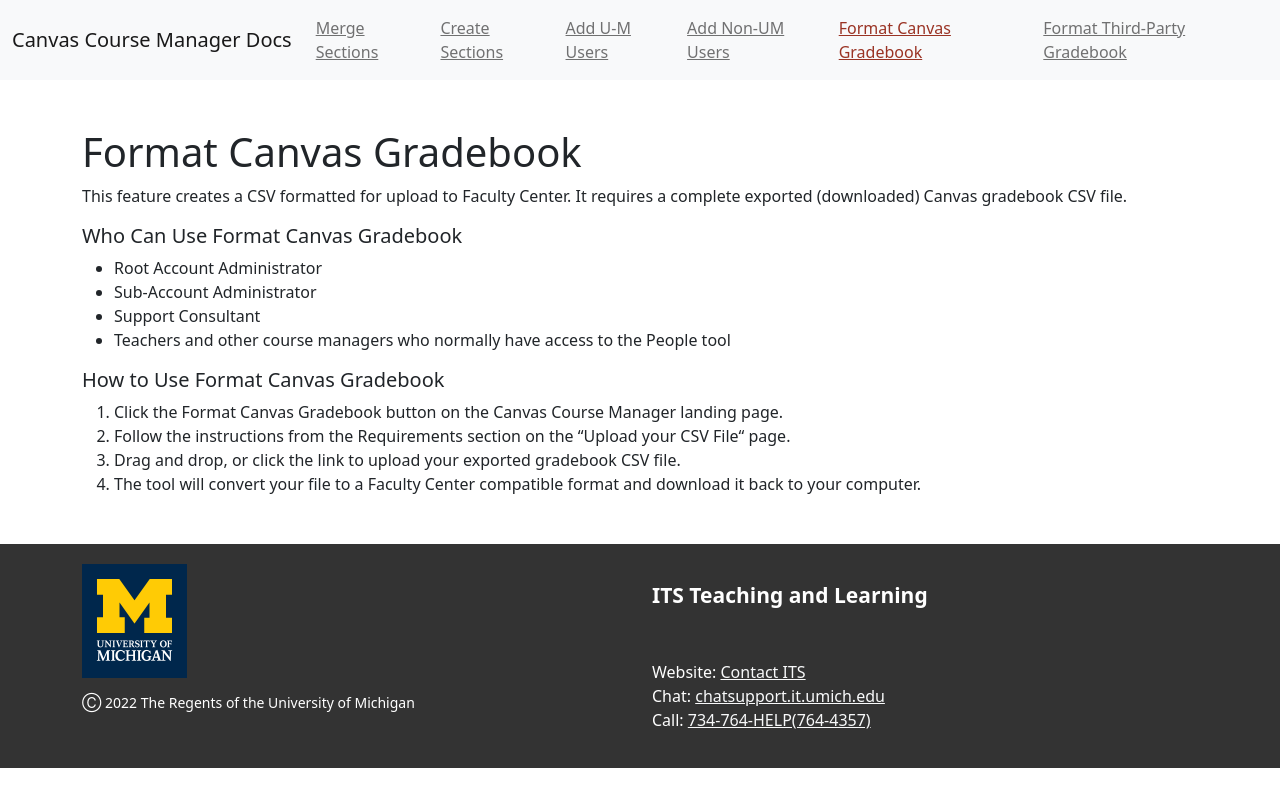
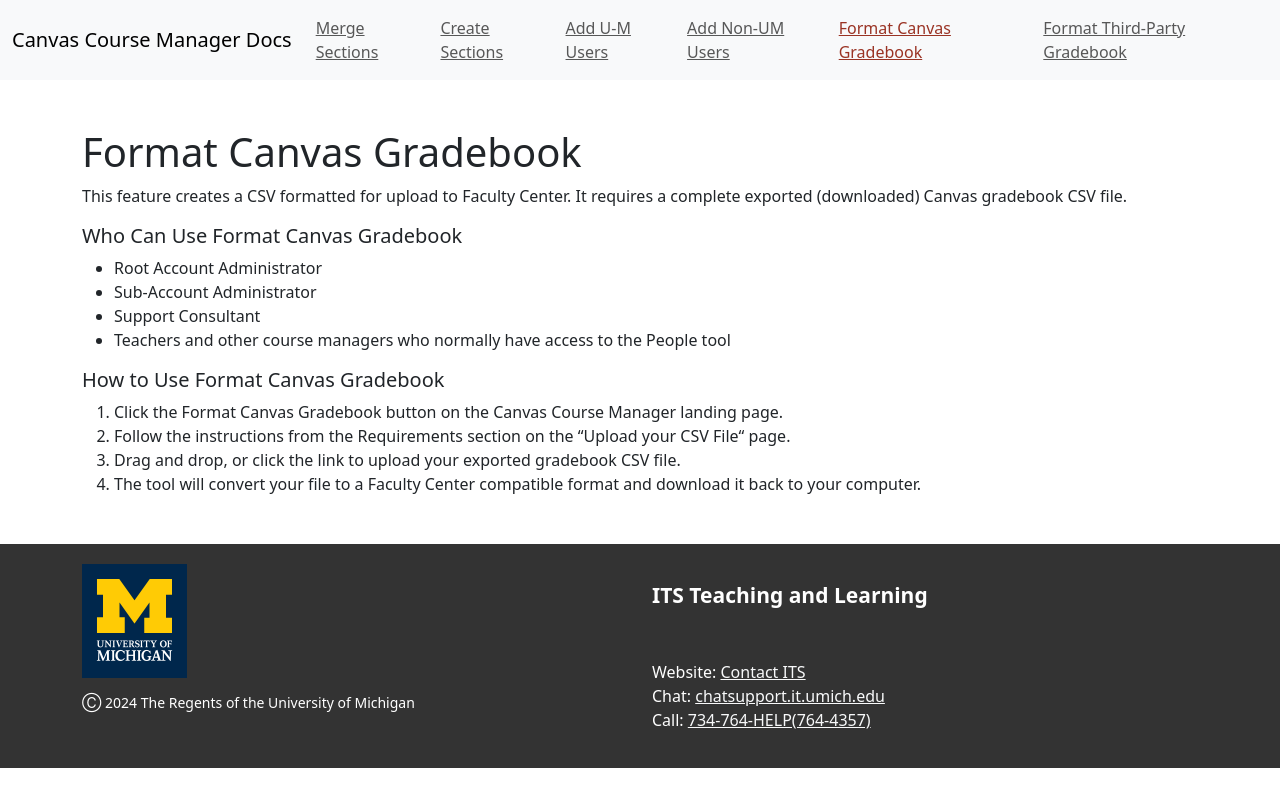
Before and after one commit to tl-its-umich-edu/canvas-course-manager-next, a Jekyll site: the page built from docs/gradebook-canvas.html, in a window 1280 px wide. Shown: the top 807 px of the page. Built offline with Jekyll 4.4.1, drawn with Linux system fonts in a browser that asks for light colours.

Commit message:
#437 dynamic year for copyright and update latest bootstrap version (#438)

```diff
--- a/docs/_includes/footer.html
+++ b/docs/_includes/footer.html
@@ -3,7 +3,7 @@
     <div class="row">
       <div class="col-sm">
         <h5><img src={{ "/assets/images/um-logo.png" | relative_url }} alt="UM logo" class="mb-1" width="105" height="114"></h5>
-        <small class="copy-rights cursor-pointer">&#9400; 2022 The Regents of the University of Michigan</small>
+        <small class="copy-rights cursor-pointer">&#9400; {{ "now" | date: "%Y" }} The Regents of the University of Michigan</small>
       </div>
       <div class="col-sm">
         <ul class="list-unstyled">
--- a/docs/_layouts/default.html
+++ b/docs/_layouts/default.html
@@ -6,7 +6,7 @@
   <meta charset="utf-8">
   <meta name="viewport" content="width=device-width, initial-scale=1, shrink-to-fit=no">
    <!-- Bootstrap CSS -->
-   <link href="https://cdn.jsdelivr.net/npm/bootstrap@5.1.3/dist/css/bootstrap.min.css" rel="stylesheet" integrity="sha384-1BmE4kWBq78iYhFldvKuhfTAU6auU8tT94WrHftjDbrCEXSU1oBoqyl2QvZ6jIW3" crossorigin="anonymous">
+   <link href="https://cdn.jsdelivr.net/npm/bootstrap@5.3.3/dist/css/bootstrap.min.css" rel="stylesheet" integrity="sha384-QWTKZyjpPEjISv5WaRU9OFeRpok6YctnYmDr5pNlyT2bRjXh0JMhjY6hW+ALEwIH" crossorigin="anonymous">
   <!-- Custom styles for this template -->
   <link type="text/css"  href={{ "/assets/css/custom.css" | relative_url }} rel="stylesheet">
 </head>
@@ -30,7 +30,7 @@
   </main>
   {% include footer.html %}
 
-  <script src="https://cdn.jsdelivr.net/npm/bootstrap@5.1.3/dist/js/bootstrap.bundle.min.js" integrity="sha384-ka7Sk0Gln4gmtz2MlQnikT1wXgYsOg+OMhuP+IlRH9sENBO0LRn5q+8nbTov4+1p" crossorigin="anonymous"></script>
+  <script src="https://cdn.jsdelivr.net/npm/bootstrap@5.3.3/dist/js/bootstrap.bundle.min.js" integrity="sha384-YvpcrYf0tY3lHB60NNkmXc5s9fDVZLESaAA55NDzOxhy9GkcIdslK1eN7N6jIeHz" crossorigin="anonymous"></script>
 </body>
 
 </html>
--- a/docs/docker-compose-gh-pages.yml
+++ b/docs/docker-compose-gh-pages.yml
@@ -2,8 +2,8 @@
 
 services:
   jekyll:
-    image: jekyll/jekyll:latest
-    command: jekyll serve --port 4020 --watch --force_polling --verbose
+    image: jekyll/jekyll:4.2.0
+    command: jekyll serve --trace --port 4020 --watch --force_polling --verbose
     ports:
       - 4020:4020
     volumes:
```
